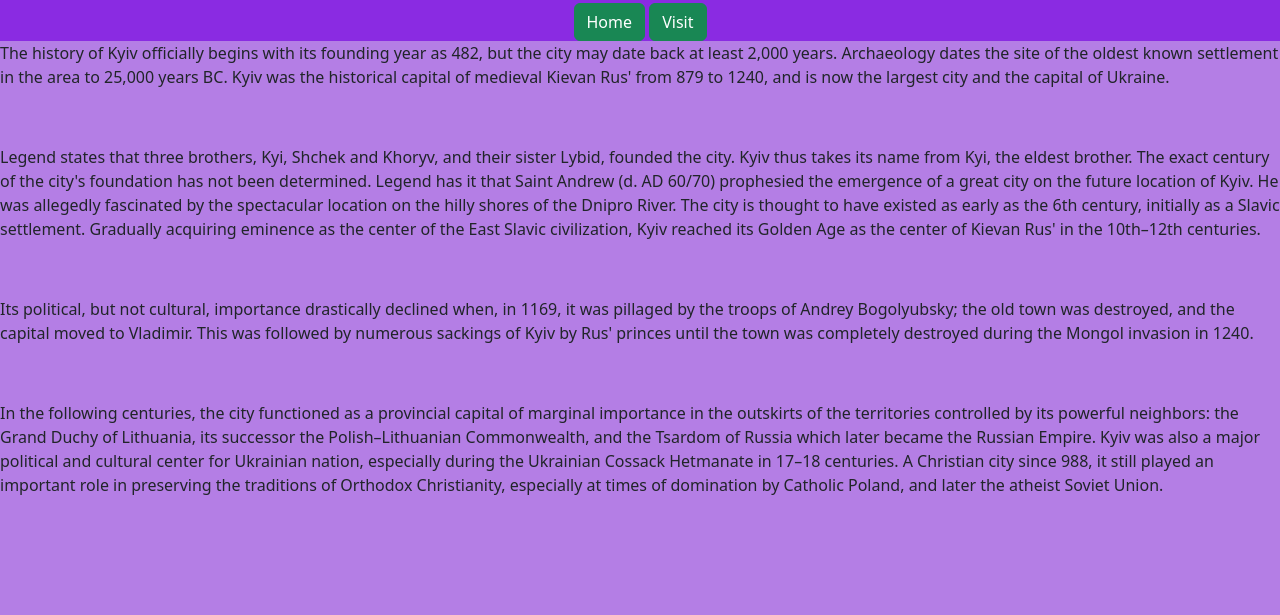
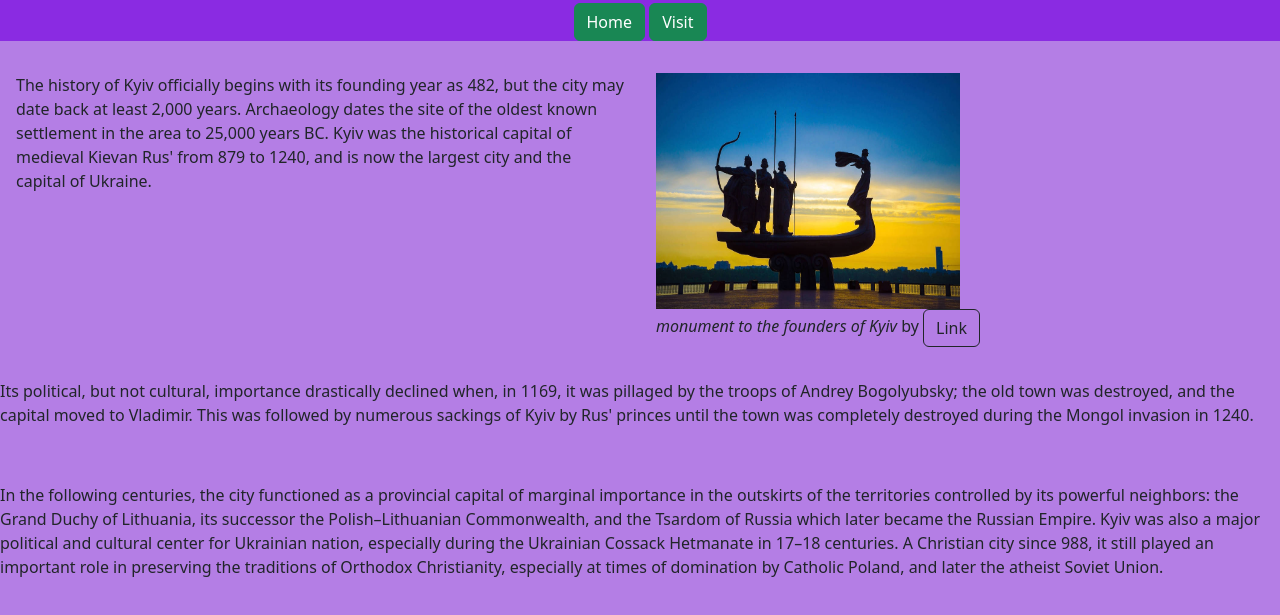
Before and after one commit to TopolMar/city1, a plain HTML site: page history.html in a window 1280 px wide. Shown: the part 53-668 px from the top of the page. Drawn offline with nearby package versions, Linux system fonts and the light colour scheme.

Commit message:
commit message

```diff
--- a/history.html
+++ b/history.html
@@ -27,19 +27,25 @@
  </section>
      </center>
 
+     <div class="container-fluid mt-3">
+     <div class="row">
+    <div class="col-sm-6 p-3 "><p>
+         The history of Kyiv officially begins with its founding year as 482, but the city may date back at least 2,000 years. Archaeology dates the site of the oldest known settlement in the area to 25,000 years BC. Kyiv was the historical capital of medieval Kievan Rus' from 879 to 1240, and is now the largest city and the capital of Ukraine.
+      </p></div>
+    <div class="col-sm-6 p-3 "><img src="Kyy.jpeg"  alt="
+monument to the founders of Kyiv" width="304" height="236">
+ <p><cite>
+monument to the founders of Kyiv</cite>  by <a href="https://dovidka.biz.ua/tri-brati-kiy-shhek-horiv-i-sestra-yihnya-libid/" class="btn btn-outline-dark">Link</a>
+     </p>
+</div>
+  </div>
+</div>
 
 
 
 
 
-      <p>
-         The history of Kyiv officially begins with its founding year as 482, but the city may date back at least 2,000 years. Archaeology dates the site of the oldest known settlement in the area to 25,000 years BC. Kyiv was the historical capital of medieval Kievan Rus' from 879 to 1240, and is now the largest city and the capital of Ukraine.
-      </p>
-      <p>&nbsp;</p>
-      <p>
-        Legend states that three brothers, Kyi, Shchek and Khoryv, and their sister Lybid, founded the city. Kyiv thus takes its name from Kyi, the eldest brother. The exact century of the city's foundation has not been determined. Legend has it that Saint Andrew (d. AD 60/70) prophesied the emergence of a great city on the future location of Kyiv. He was allegedly fascinated by the spectacular location on the hilly shores of the Dnipro River. The city is thought to have existed as early as the 6th century, initially as a Slavic settlement. Gradually acquiring eminence as the center of the East Slavic civilization, Kyiv reached its Golden Age as the center of Kievan Rus' in the 10th–12th centuries.
-      </p>
-      <p>&nbsp;</p>
+
       <p>
         Its political, but not cultural, importance drastically declined when, in 1169, it was pillaged by the troops of Andrey Bogolyubsky; the old town was destroyed, and the capital moved to Vladimir. This was followed by numerous sackings of Kyiv by Rus' princes until the town was completely destroyed during the Mongol invasion in 1240.
       </p>
```
Also changed, not shown: Kyy.jpeg (added).
